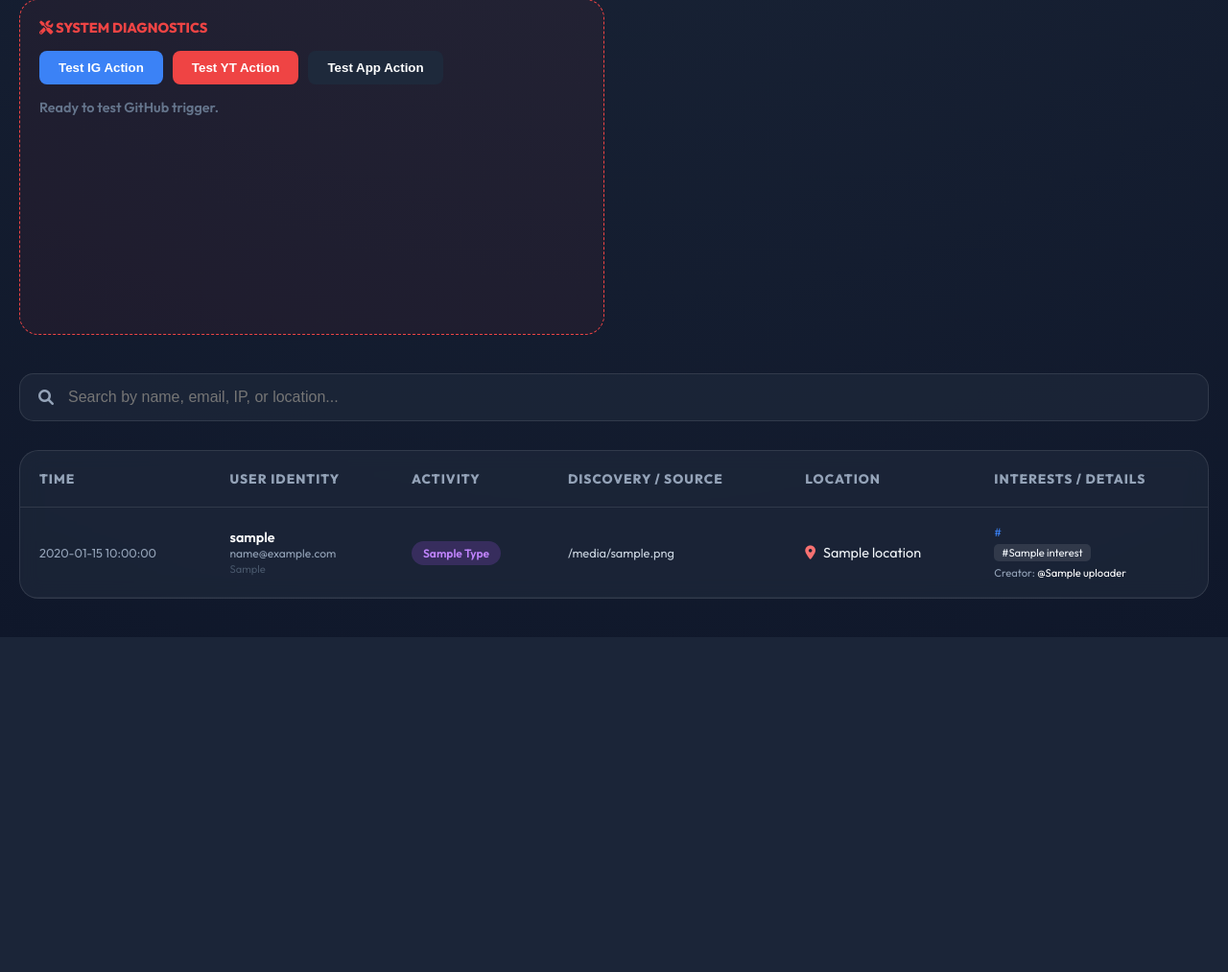
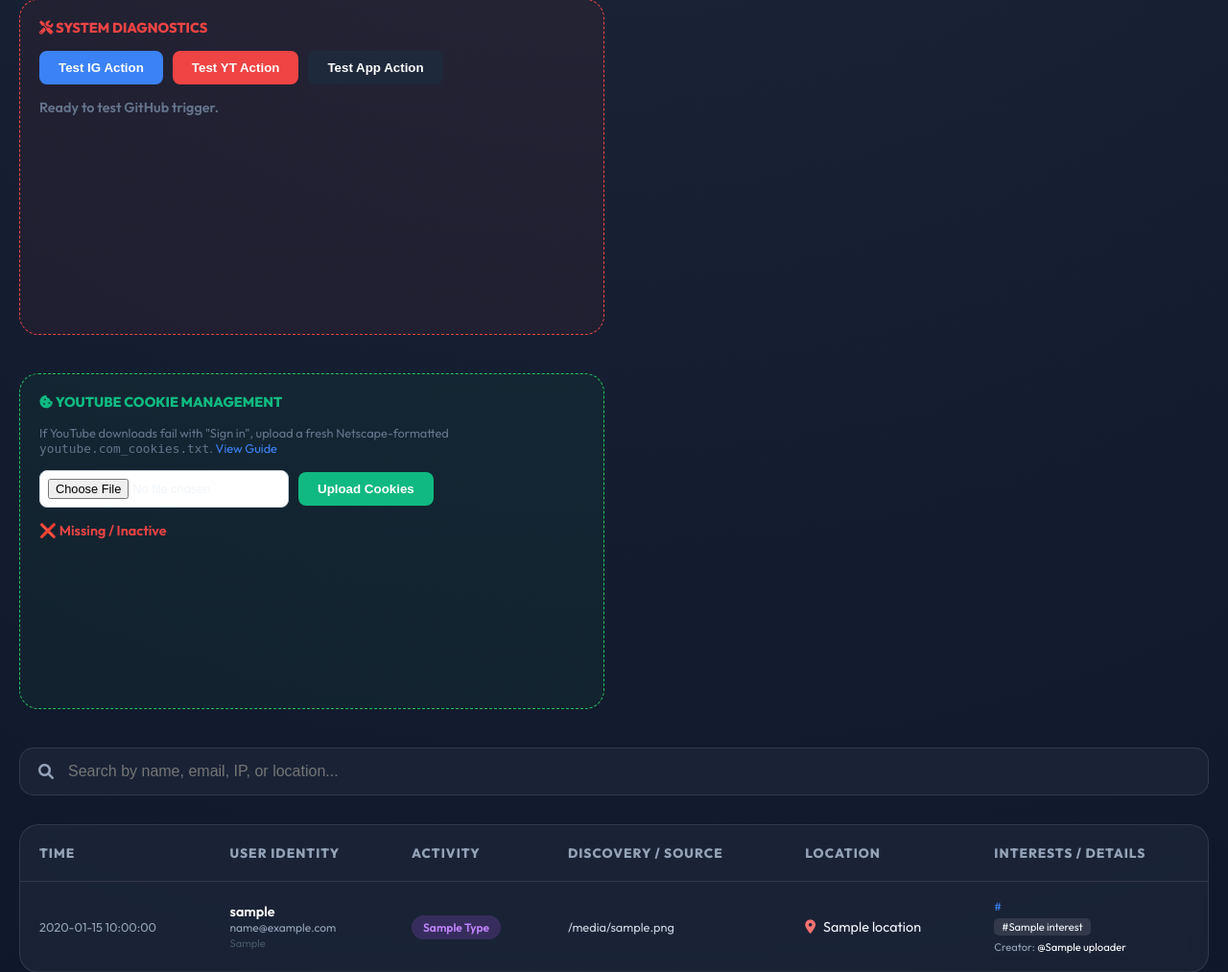
Before and after one commit to Argha-7/insta-downloader-web, a Flask app: template templates/admin_activity.html in a window 1280 px wide. Shown: the part 708-1721 px from the top of the page at 96% size. Before the commit the page ends 1372 px from the top, so only its background shows below. Run offline with Flask 3, Linux system fonts and the light colour scheme; the template is opened without the code that fills it: most values are stand-ins (such as "Sample title", 1, 10 or a date in 2020); some libraries are stand-ins or nearby versions.

Commit message:
Final YouTube Robustness: Cookie Support + UI Fixes + Syntax Cleanup

```diff
--- a/templates/admin_activity.html
+++ b/templates/admin_activity.html
@@ -299,6 +299,21 @@
                     <button class="btn btn-primary" onclick="testGitHub('app_download.yml')" style="background: #1e293b; border: none; padding: 10px 20px; border-radius: 8px; color: white; cursor: pointer; font-weight: 600;">Test App Action</button>
                 </div>
                 <div id="diagStatus" style="margin-top: 15px; font-size: 0.9rem; font-weight: 600; color: #64748b;">Ready to test GitHub trigger.</div>
+            </div>
+        </div>
+        <!-- Cookie Management Section -->
+        <div class="charts-container" style="margin-top: 20px;">
+            <div class="chart-card" id="cookieCard" style="border: 1px dashed #22c55e; background: rgba(34, 197, 94, 0.05); min-height: auto; padding: 20px;">
+                <h4 style="color: #10b981; margin-bottom: 15px;"><i class="fas fa-cookie-bite"></i> YouTube Cookie Management</h4>
+                <p style="font-size: 0.8rem; color: #64748b; margin-bottom: 15px;">
+                    If YouTube downloads fail with "Sign in", upload a fresh Netscape-formatted <code>youtube.com_cookies.txt</code>.
+                    <a href="https://huggingface.co/spaces/Argha-7/insta-downloader-web/blob/main/DOWNLOAD_MAINTENANCE_GUIDE.md" style="color: var(--primary); text-decoration: none;" target="_blank">View Guide</a>
+                </p>
+                <div style="display: flex; gap: 10px; align-items: center; flex-wrap: wrap;">
+                    <input type="file" id="cookieFile" accept=".txt" style="font-size: 0.8rem; padding: 8px; border: 1px solid #cbd5e1; border-radius: 8px; background: white;">
+                    <button class="btn btn-primary" onclick="uploadCookies()" style="background: #10b981; border: none; padding: 10px 20px; border-radius: 8px; color: white; cursor: pointer; font-weight: 600;">Upload Cookies</button>
+                </div>
+                <div id="cookieStatus" style="margin-top: 15px; font-size: 0.9rem; font-weight: 600; color: #64748b;">Checking status...</div>
             </div>
         </div>
 
```
Also changed, not shown: DOWNLOAD_MAINTENANCE_GUIDE.md (+2 -2 lines), .github/workflows/yt_download.yml.
